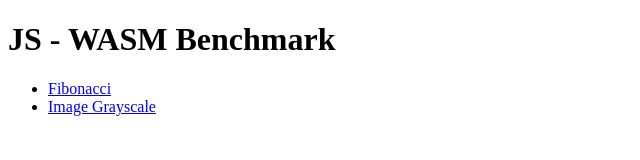
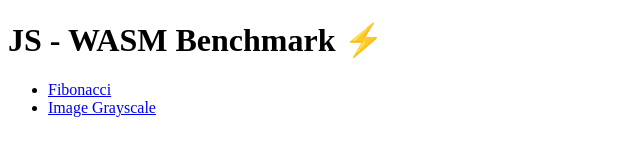
Before and after one commit to robertheory/js-wasm-benchmark, a plain HTML site: page index.html in a window 1280 px wide. Shown: the whole page, without its empty margins (0-640 px from the left). Drawn offline with Linux system fonts and the light colour scheme.

Commit message:
Update index.html with improved heading in line 9

```diff
--- a/index.html
+++ b/index.html
@@ -6,7 +6,7 @@
     <title>JS - WASM Benchmark</title>
   </head>
   <body>
-    <h1>JS - WASM Benchmark</h1>
+    <h1>JS - WASM Benchmark ⚡️</h1>
 
     <ul>
       <li>
```
